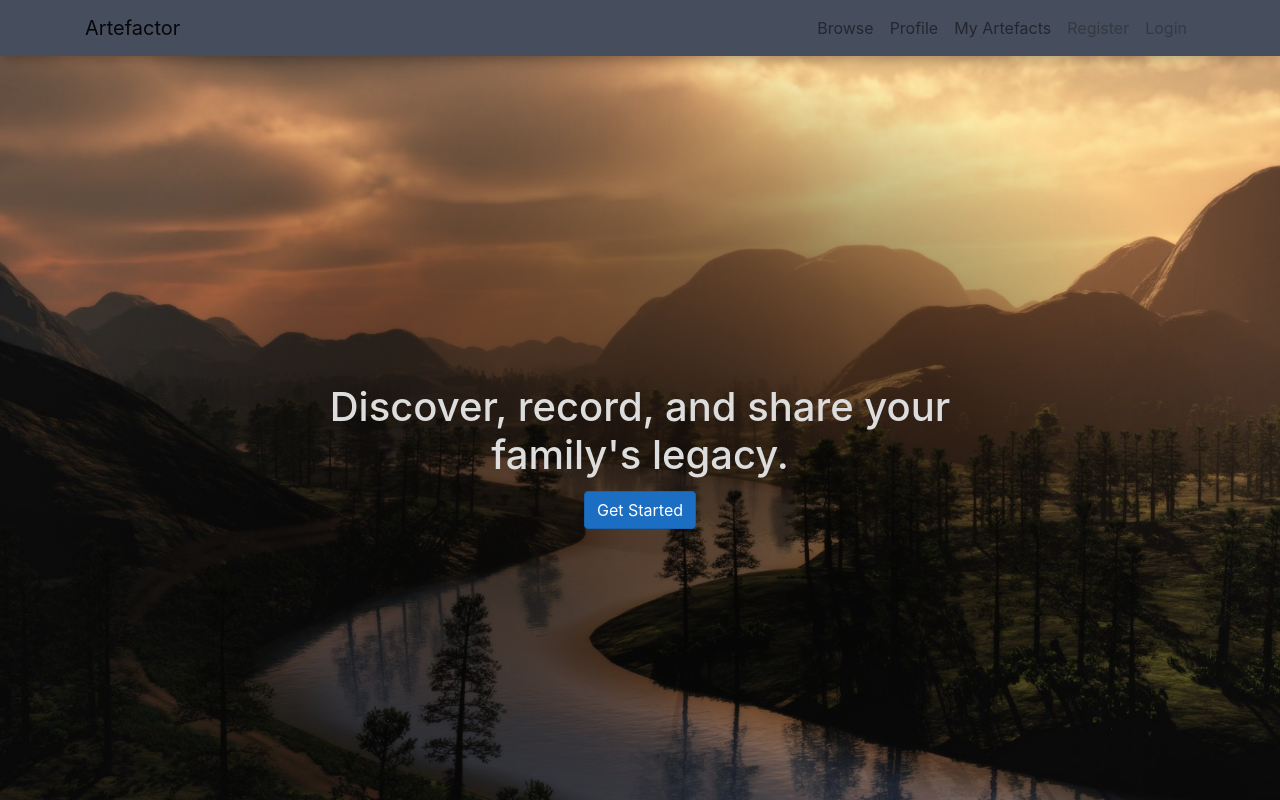
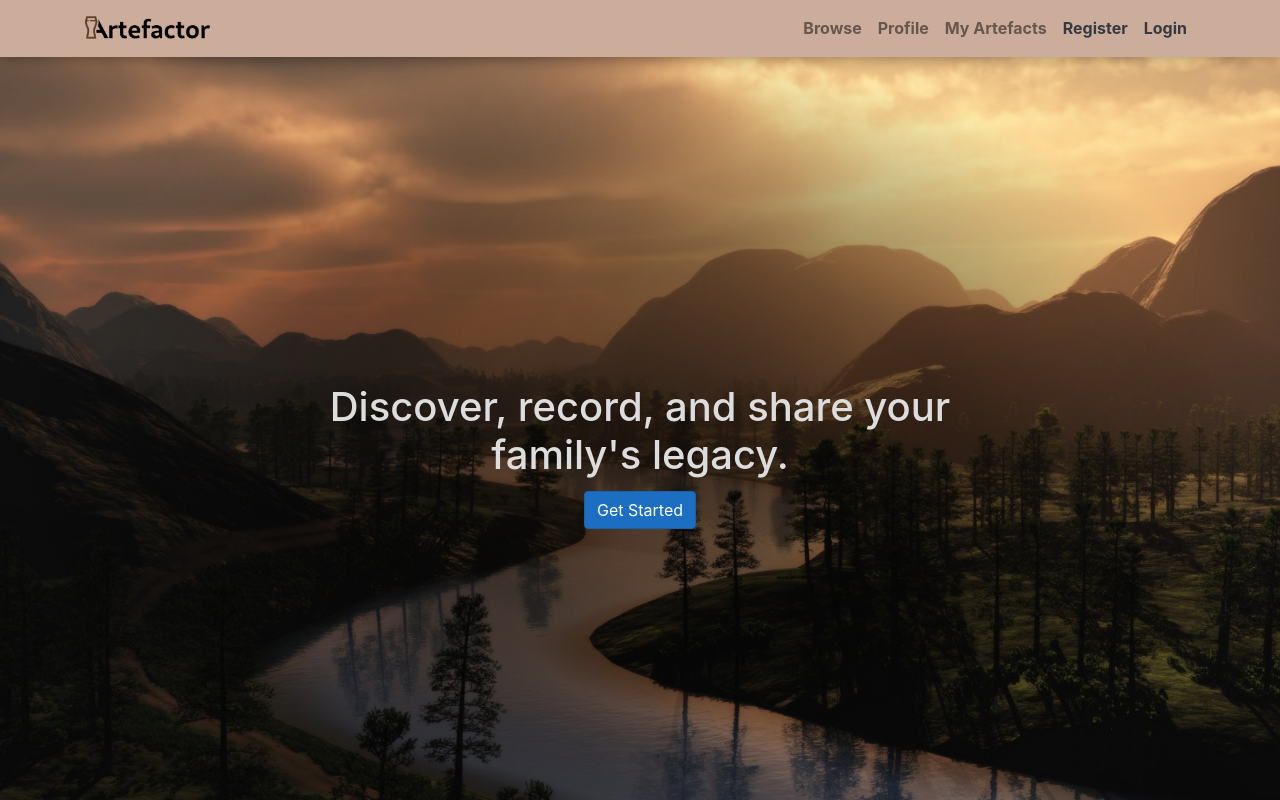
Before and after one commit to tremerent/comp30022, a React (Create React App) app in the folder ClientApp/: page / in a window 1280 px wide. Built offline with nearby package versions, Linux system fonts and the light colour scheme.

Commit message:
NavMenu styling.

```diff
--- a/ClientApp/src/components/Nav/NavMenu.css
+++ b/ClientApp/src/components/Nav/NavMenu.css
@@ -18,7 +18,8 @@ html {
     z-index: 32;
     position: fixed;
     width: 100%;
-    background-color: #464d5d;
+    /*background-image: linear-gradient(to top right, #947562, white);*/
+    background-color: #ccad9b;
 }
 
 .af-navmenu-placeholder {
@@ -32,3 +33,13 @@ html {
     /* Render above everything else. */
     z-index: 32;
 }
+
+.af-navmenu-brand {
+    /* sam: *makes his sexy logo as large as possible* */
+    height: 1.8rem;
+    padding-bottom: 0.2rem;
+}
+
+.navbar-nav .nav-link {
+    font-weight: bold;
+}
--- a/ClientApp/src/components/Nav/NavMenu.js
+++ b/ClientApp/src/components/Nav/NavMenu.js
@@ -12,6 +12,8 @@ import { Link, } from 'react-router-dom';
 import UserNavMenu from './UserNavMenu.js';
 
 import './NavMenu.css';
+
+import ARTEFACTOR_BRAND from '../../images/artefactor-brand.png';
 
 export class NavMenu extends React.Component {
 
@@ -36,7 +38,9 @@ export class NavMenu extends React.Component {
     <div className='af-navmenu'>
         <Navbar light className="navbar-expand-sm ng-white box-shadow">
             <Container>
-                <NavbarBrand tag={Link} to="/">Artefactor</NavbarBrand>
+                <NavbarBrand tag={Link} to="/">
+                    <img src={ARTEFACTOR_BRAND} className='af-navmenu-brand'/>
+                </NavbarBrand>
                 <NavbarToggler onClick={this.toggleNav}/>
                 <Collapse
                     className="d-sm-inline-flex flex-sm-row-reverse"
```
Also changed, not shown: ClientApp/src/images/artefactor-brand.png (added), ClientApp/src/images/artefactor-brand.svg (added).
